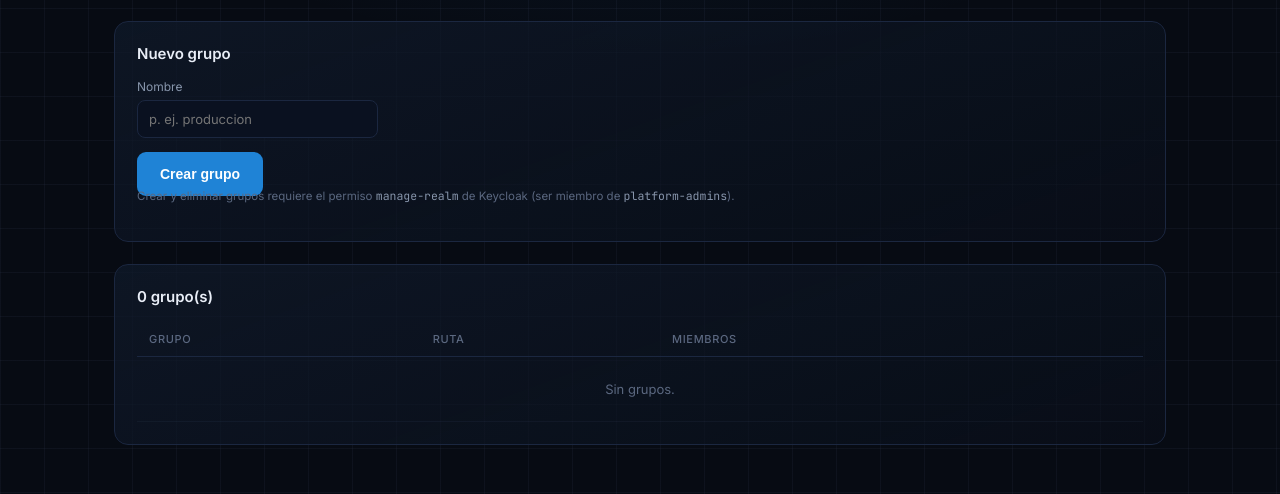
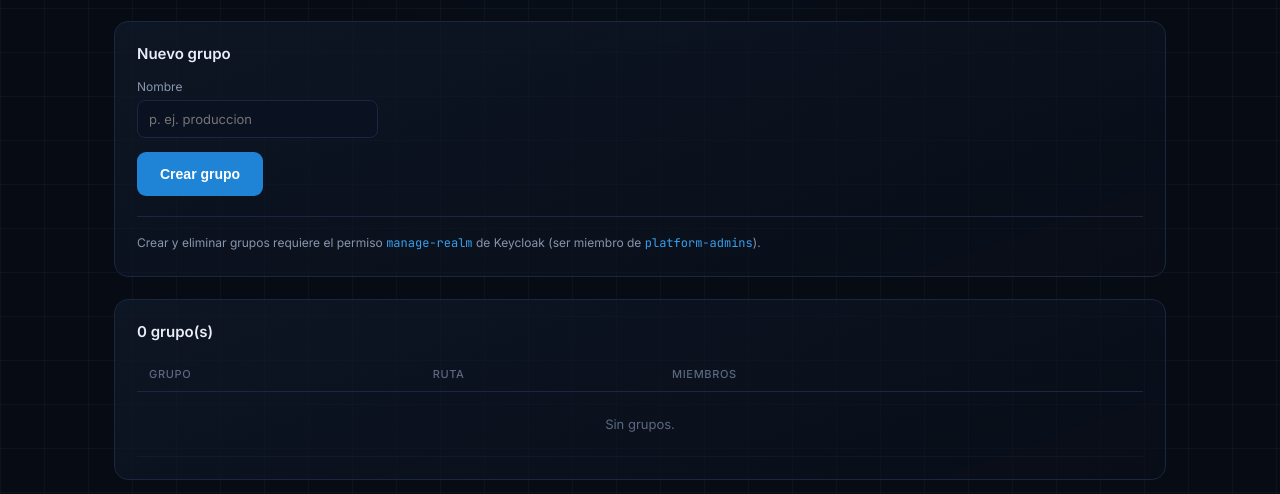
Before and after one commit to Codyec/skill_authentic, a FastAPI app: template platform/web-shell/app/templates/admin_groups.html in a window 1280 px wide. Shown: the part 212-706 px from the top of the page. Run offline with FastAPI, Linux system fonts and the light colour scheme; the template is opened without the code that fills it, so the values that code supplies are empty.

Commit message:
fix(web-shell): separar la nota de permisos del botón en /admin/grupos
La nota usaba .hint (margen negativo) y se solapaba con 'Crear grupo'.
Nueva clase .note con separador y espaciado propios.

Co-Authored-By: Claude Sonnet 5 <noreply@anthropic.com>

```diff
--- a/platform/web-shell/app/static/app.css
+++ b/platform/web-shell/app/static/app.css
@@ -416,6 +416,20 @@ body.auth {
     color: var(--text-dim);
 }
 
+.note {
+    margin: 20px 0 0;
+    padding-top: 16px;
+    border-top: 1px solid var(--line);
+    font-size: 12px;
+    line-height: 1.6;
+    color: var(--text-dim);
+}
+
+.note .mono {
+    font-family: "JetBrains Mono", ui-monospace, Consolas, monospace;
+    color: var(--brand-bright);
+}
+
 .page-head {
     display: flex;
     align-items: flex-start;
--- a/platform/web-shell/app/templates/admin_groups.html
+++ b/platform/web-shell/app/templates/admin_groups.html
@@ -49,7 +49,7 @@
                 <label>Nombre<input name="name" required autocomplete="off" placeholder="p. ej. produccion"></label>
                 <div class="form-actions"><button class="btn btn-primary" type="submit">Crear grupo</button></div>
             </form>
-            <p class="hint">Crear y eliminar grupos requiere el permiso <span class="mono">manage-realm</span> de Keycloak (ser miembro de <span class="mono">platform-admins</span>).</p>
+            <p class="note">Crear y eliminar grupos requiere el permiso <span class="mono">manage-realm</span> de Keycloak (ser miembro de <span class="mono">platform-admins</span>).</p>
         </section>
 
         <section class="panel">
```
